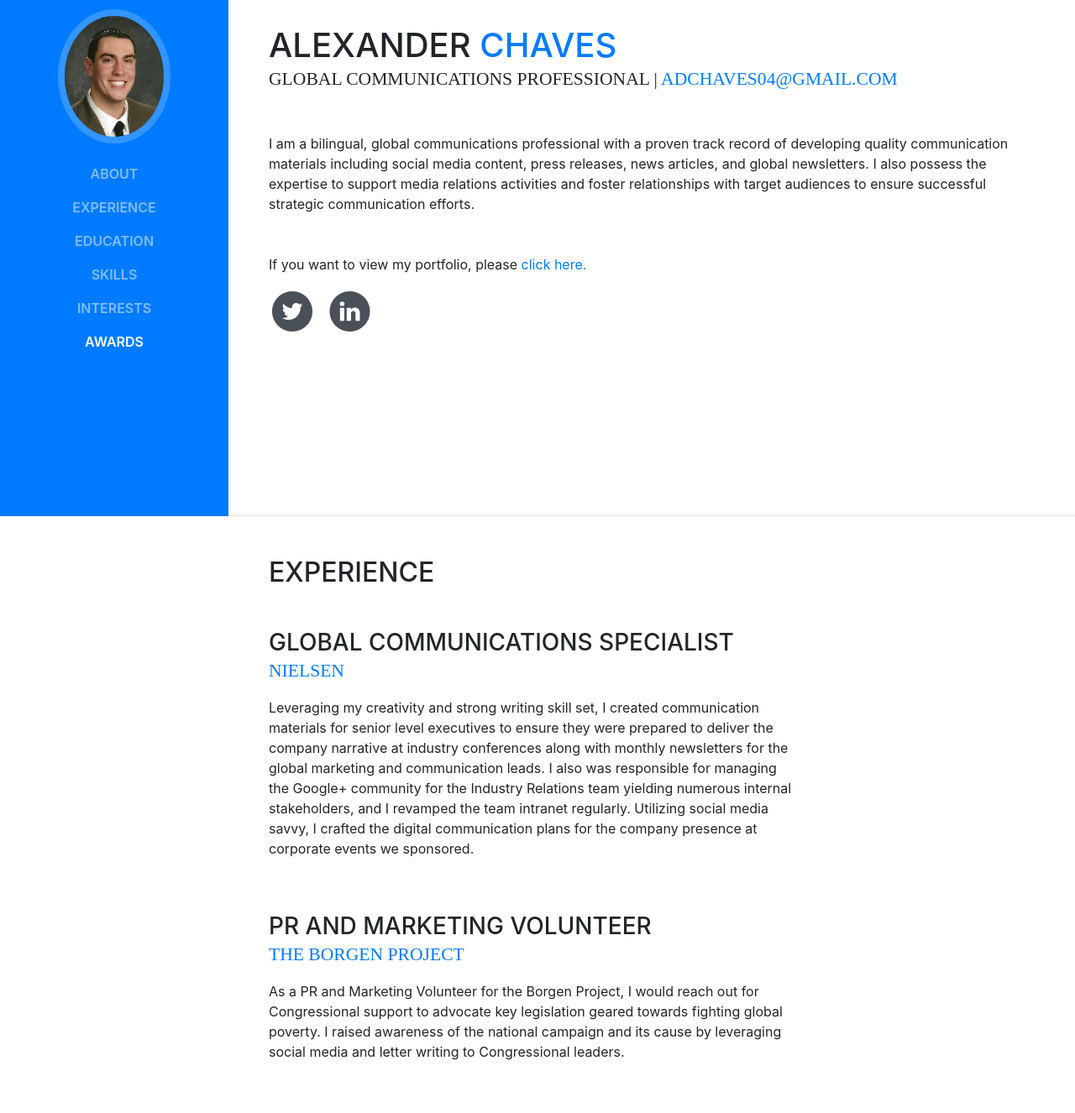
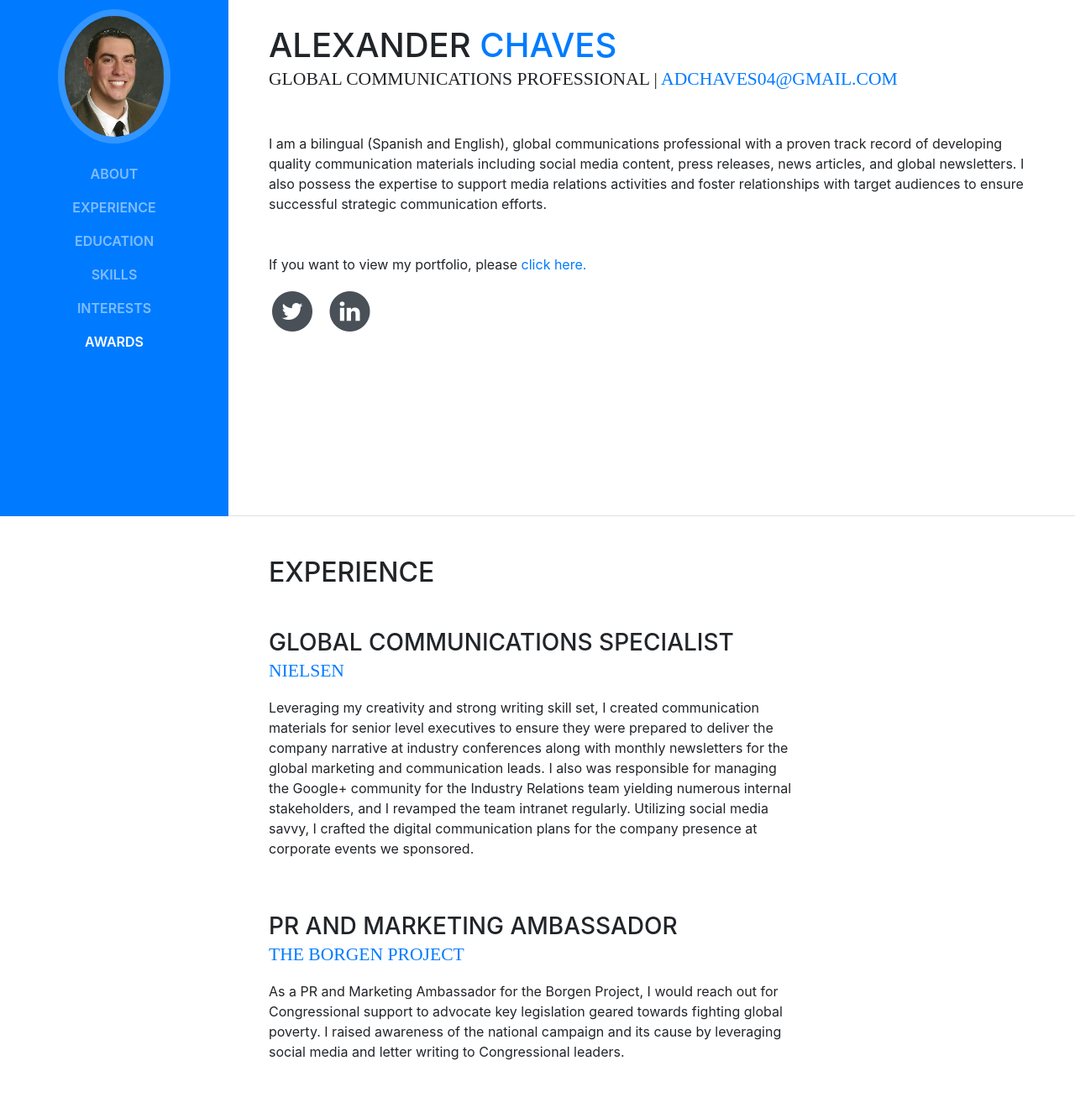
Before and after one commit to adchaves2018/adchaves2018.github.io, a website with bundled scripts: page index.html in a window 1280 px wide. Shown: the part 185-1511 px from the top of the page at 84% size. Built offline with nearby package versions, Linux system fonts and the light colour scheme; a web font is replaced by a local one.

Commit message:
Update index.html

```diff
--- a/index.html
+++ b/index.html
@@ -71,7 +71,7 @@
           <div class="subheading mb-5"> Global Communications Professional |
             <a href="mailto:adchaves04@gmail.com">adchaves04@gmail.com</a>
           </div>
-          <p class="mb-5">I am a bilingual, global communications professional with a proven track record of developing quality communication materials including social media content, press releases, news articles, and global newsletters. I also possess the expertise to support media relations activities and foster relationships with target audiences to ensure successful strategic communication efforts. </p>
+          <p class="mb-5">I am a bilingual (Spanish and English), global communications professional with a proven track record of developing quality communication materials including social media content, press releases, news articles, and global newsletters. I also possess the expertise to support media relations activities and foster relationships with target audiences to ensure successful strategic communication efforts. </p>
           <p> If you want to view my portfolio, please <a href="https://docs.google.com/document/d/1DZOOGH8WInFiwBUtBmMtAWSoy0h9_AgP8yFRxS9AmS8/edit?usp=sharing"> click here.</a></p>
           <ul class="list-inline list-social-icons mb-0">
             <li class="list-inline-item">
@@ -113,9 +113,9 @@
 
           <div class="resume-item d-flex flex-column flex-md-row mb-5">
             <div class="resume-content mr-auto">
-              <h3 class="mb-0">PR and Marketing Volunteer</h3>
+              <h3 class="mb-0">PR and Marketing Ambassador</h3>
               <div class="subheading mb-3"><a href="https://www.borgenproject.org">The Borgen Project </a></div>
-              <p>As a PR and Marketing Volunteer for the Borgen Project, I would reach out for Congressional support to advocate key legislation geared towards fighting global poverty. I raised awareness of the national campaign and its cause by leveraging social media and letter writing to Congressional leaders.</p>
+              <p>As a PR and Marketing Ambassador for the Borgen Project, I would reach out for Congressional support to advocate key legislation geared towards fighting global poverty. I raised awareness of the national campaign and its cause by leveraging social media and letter writing to Congressional leaders.</p>
             </div>
             <div class="resume-date text-md-right">
               <span class="text-primary"></span>
```
